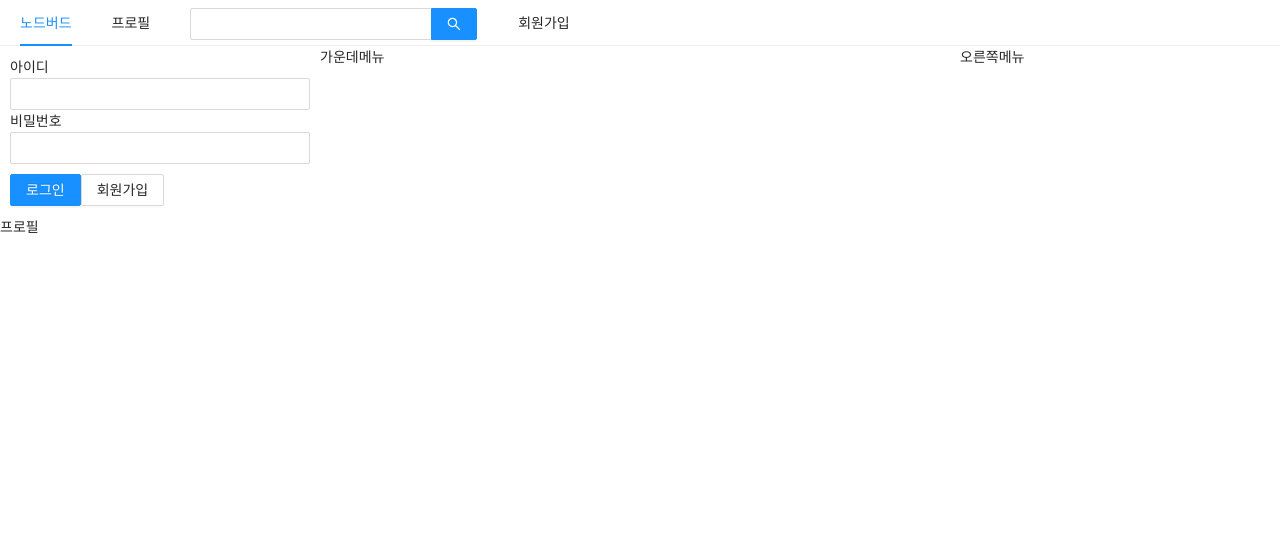
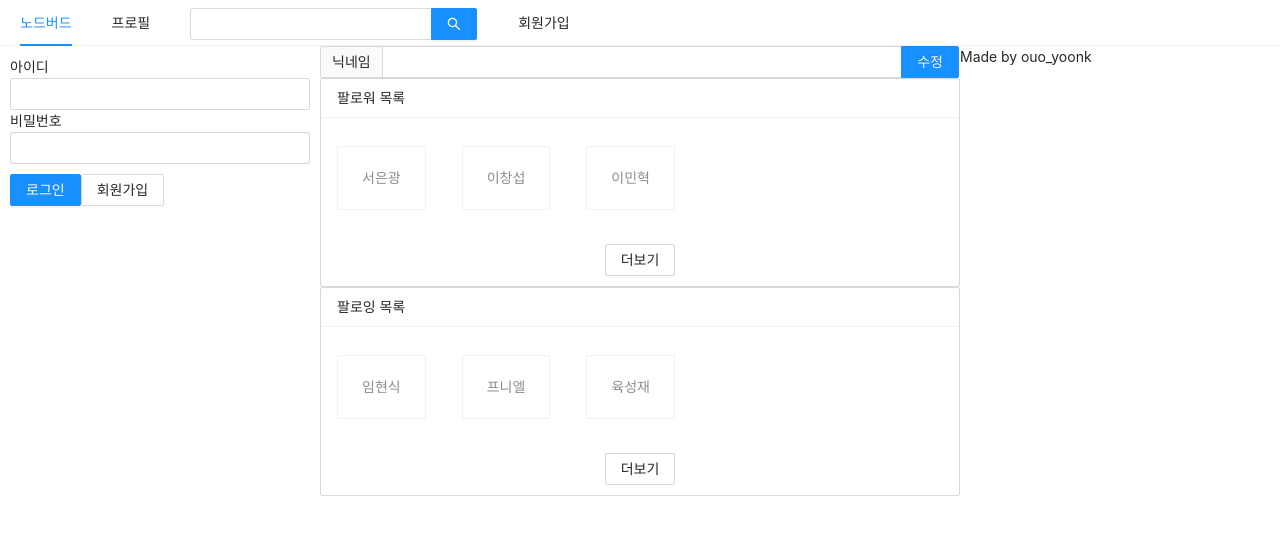
Before and after one commit to yooooonk/react-nodebirds, a Next.js app in the folder front/: page /profile in a window 1280 px wide. Shown: the top 534 px of the page. Built offline with nearby package versions, Linux system fonts and the light colour scheme.

Commit message:
프로필페이지, 회원가입페이지 만들기 + 커스텀 훅

```diff
--- a/front/compoenets/AppLayout.js
+++ b/front/compoenets/AppLayout.js
@@ -25,13 +25,13 @@
                     {isLoggedIn ? <UserProfile setIsLoggedIn={setIsLoggedIn}/> : <LoginForm setIsLoggedIn={setIsLoggedIn}/>}
                 </Col>
                 <Col xs={24} md={12} >
-                    가운데메뉴
+                    {children}
                 </Col>
                 <Col xs={24} md={6} >
-                    오른쪽메뉴
+                    Made by ouo_yoonk
                 </Col>
             </Row>
-            {children}
+
         </div>
     )
 }
--- /dev/null
+++ b/front/compoenets/FollowList.js
@@ -0,0 +1,41 @@
+import {Button, Card, List} from 'antd'
+import { StopOutlined } from '@ant-design/icons'
+import { useMemo } from 'react';
+import propType from 'prop-types'
+
+const FollowerList = ({header,data})=>{
+   const loadStyle = useMemo(()=>({
+       textAlign:'center',
+       margin : '10px 0'
+   }),[])
+
+   const listStyle = useMemo(()=>({
+    marginBotton:20
+}),[])
+    return(
+        <List
+            style={listStyle}
+            grid={{gutter:4,xs:2, md:3}}
+            size="small"
+            header={<div>{header}</div>}
+            loadMore={<div style={loadStyle}><Button>더보기</Button> </div>}
+            bordered
+            dataSource={data}
+            renderItem={item=>(
+                <List.Item style={{marginTop:20}}>
+                    <Card action={ [<StopOutlined key="stop"/>]} >
+                        <Card.Meta description={item.nickname} />
+                    </Card>
+                </List.Item>
+            )}
+        />
+
+    )
+}
+
+FollowerList.propType={
+    header:propType.string.isRequired,
+    data:propType.array.isRequired
+}
+
+export default FollowerList;
--- /dev/null
+++ b/front/compoenets/FollowingList.js
@@ -0,0 +1,41 @@
+import {Button, Card, List} from 'antd'
+import { StopOutlined } from '@ant-design/icons'
+import { useMemo } from 'react';
+import propType from 'prop-types'
+
+const FollowingList = ({header,data})=>{
+   const loadStyle = useMemo(()=>({
+       textAlign:'center',
+       margin : '10px 0'
+   }),[])
+
+   const listStyle = useMemo(()=>({
+    marginBotton:20
+}),[])
+    return(
+        <List
+            style={listStyle}
+            grid={{gutter:4,xs:2, md:3}}
+            size="small"
+            header={<div>{header}</div>}
+            loadMore={<div style={loadStyle}><Button>더보기</Button> </div>}
+            bordered
+            dataSource={data}
+            renderItem={item=>(
+                <List.Item style={{marginTop:20}}>
+                    <Card action={ [<StopOutlined key="stop"/>]} >
+                        <Card.Meta description={item.nickname} />
+                    </Card>
+                </List.Item>
+            )}
+        />
+
+    )
+}
+
+FollowingList.propType={
+    header:propType.string.isRequired,
+    data:propType.array.isRequired
+}
+
+export default FollowingList;
--- a/front/compoenets/LoginForm.js
+++ b/front/compoenets/LoginForm.js
@@ -1,12 +1,11 @@
 import {Button, Form, Input} from 'antd';
 import Link from 'next/link';
 import { useState, useCallback, useMemo } from 'react';
+import propTypes from 'prop-types'
+import useInput from '../hooks/useInput';
 
 
 const LoginForm = ({setIsLoggedIn}) => {
-    const [id, setId] = useState('')
-    const [password, setPassword] = useState('')
-
     /*css*/
     const style = useMemo(()=>({
         marginTop:10
@@ -16,14 +15,10 @@
         padding:'10px'
     }),[])
 
-    /*event*/
-    const onChangeId = useCallback((e)=>{
-        setId(e.target.value)
-    },[])
+    const [id,onChangeId] = useInput('')
+    const [password,onChangePassword] = useInput('')
 
-    const onChangePassword = useCallback((e)=>{
-        setPassword(e.target.value)
-    },[])
+
 
     const onSubmitForm = useCallback(()=>{
         console.log(id,password)
@@ -48,6 +43,7 @@
                 <Input name="userpassword"
                        value={password}
                        onChange={onChangePassword}
+                       type="password"
                        required
                 />
             </div>
@@ -60,4 +56,8 @@
     );
 }
 
+LoginForm.propTypes = {
+    setIsLoggedIn:propTypes.func.isRequired
+}
+
 export default LoginForm;
--- /dev/null
+++ b/front/compoenets/NicknameEditForm.js
@@ -0,0 +1,16 @@
+import {Form, Input} from 'antd'
+import { useMemo } from 'react'
+
+const NicknameEditForm = ()=>{
+   const style=useMemo(()=>{
+       marginBottom:'20px'
+   })
+    return(
+        <Form style={style}>
+            <Input.Search addonBefore='닉네임' enterButton='수정' />
+        </Form>
+
+    )
+}
+
+export default NicknameEditForm;
--- /dev/null
+++ b/front/hooks/useInput.js
@@ -0,0 +1,10 @@
+import { useState, useCallback}from 'react'
+
+export default (initialValue = null)=>{
+    const [value, setValue] = useState(initialValue)
+    const handler = useCallback((e)=>{
+        setValue(e.target.value)
+    },[])
+
+    return [value,handler];
+}
--- a/front/pages/profile.js
+++ b/front/pages/profile.js
@@ -1,16 +1,19 @@
 import AppLayout from "../compoenets/AppLayout";
+import NicknameEditForm from "../compoenets/NicknameEditForm";
+import FollowList from "../compoenets/FollowList";
+import FollowingList from "../compoenets/FollowingList";
 import Head from 'next/head'
 
 const Profile = ()=>{
+    const followerList = [{nickname:'서은광'},  {nickname:'이창섭'},{nickname:'이민혁'}]
+    const followingList = [{nickname:'임현식'},  {nickname:'프니엘'},{nickname:'육성재'}]
     return(
-        <>
-            <Head>
-                <title>프로필 | NodeBird</title>
-            </Head>
-            <AppLayout>
-                <div>프로필</div>
-            </AppLayout>
-        </>
+       <AppLayout>
+                <NicknameEditForm />
+                <FollowList header="팔로워 목록" data={followerList} />
+                <FollowingList header="팔로잉 목록" data={followingList} />
+       </AppLayout>
+
 
     )
 }
```
Also changed, not shown: front/pages/signup.js (+89 -5 lines), 1 other file (tests, documents, lock files or other folders).
